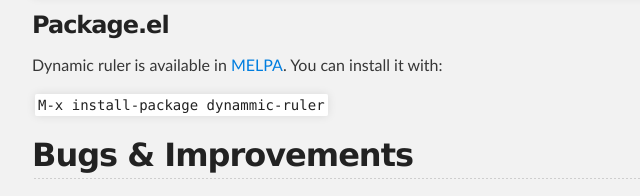
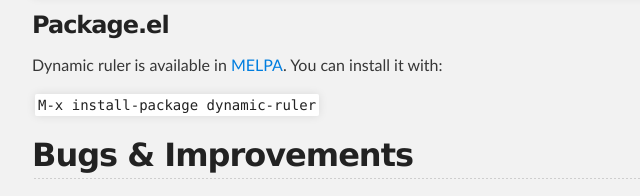
Before and after one commit to rocher/dynamic-ruler, a plain HTML site: page index.html in a window 1280 px wide. Shown: the part 1590-1786 px from the top of the page, 288-928 px from the left. Drawn offline with Linux system fonts and the light colour scheme.

Commit message:
fixed a typo

```diff
--- a/index.html
+++ b/index.html
@@ -60,7 +60,7 @@ to your emacs library and add this line to your <code>.emacs</code> file:</p>
 <p>Dynamic ruler is available in <a href="http://melpa.org">MELPA</a>. You can
 install it with:</p>
 
-<p><code>M-x install-package dynammic-ruler</code></p>
+<p><code>M-x install-package dynamic-ruler</code></p>
 
 <h2>
 <a id="bugs--improvements" class="anchor" href="#bugs--improvements" aria-hidden="true"><span class="octicon octicon-link"></span></a>Bugs &amp; Improvements</h2>
```
